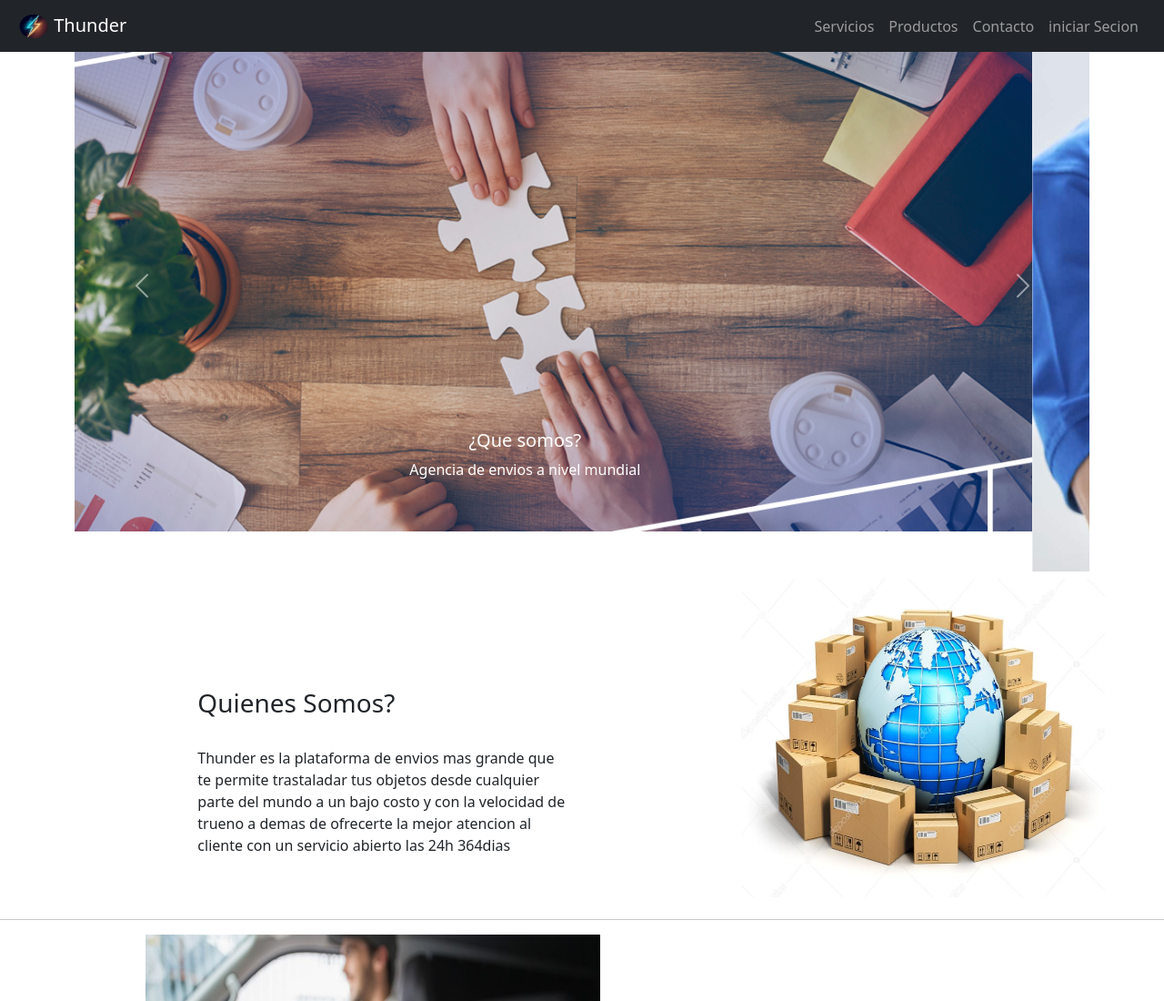
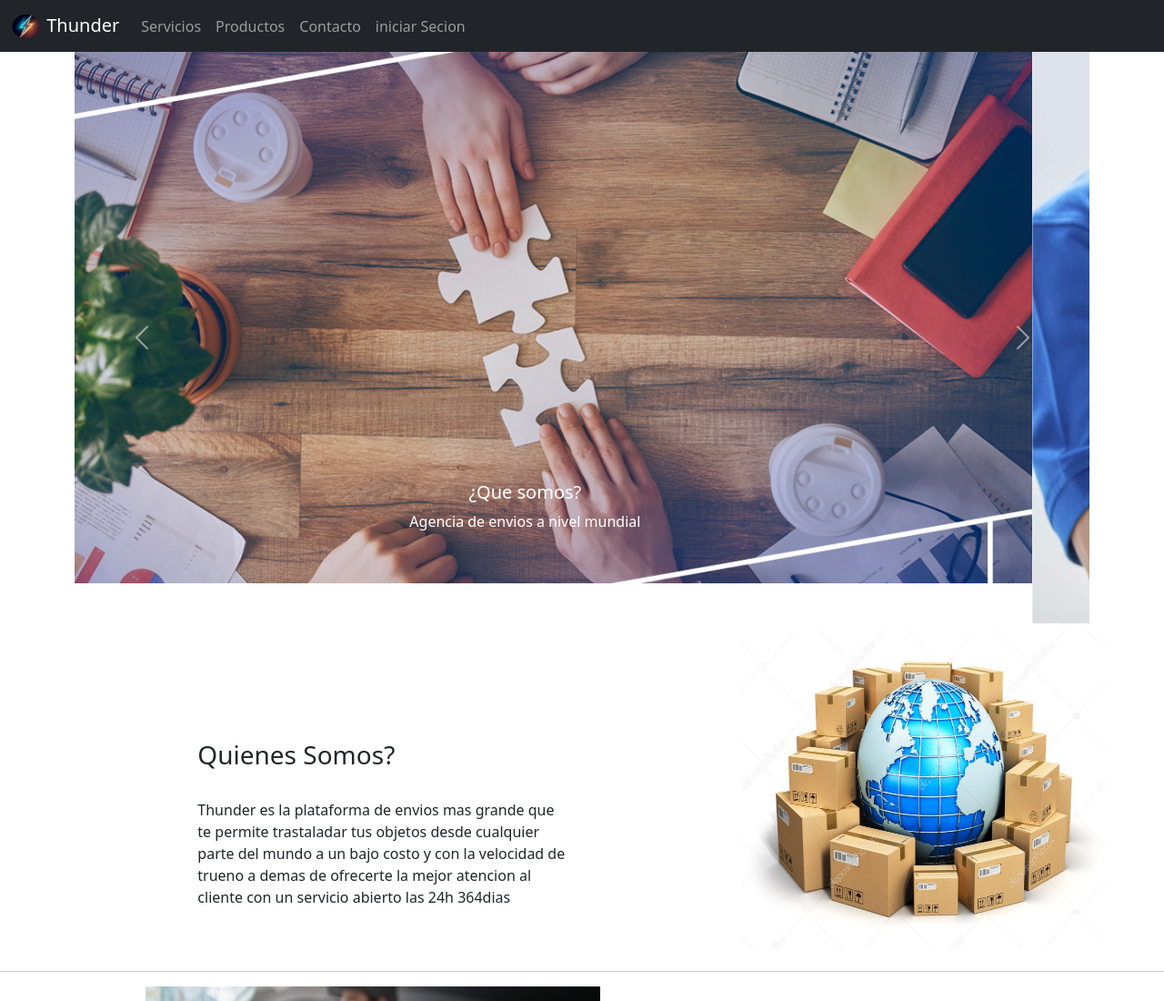
Before and after one commit to jvargas-ctrl/JoseVargasfrontend28147689, a plain HTML site: page index.html in a window 1280 px wide. Shown: the top 1100 px of the page at 91% size. Drawn offline with nearby package versions, Linux system fonts and the light colour scheme.

Commit message:
solucion er

```diff
--- a/index.html
+++ b/index.html
@@ -9,15 +9,14 @@
 
 <body>
 
-	<nav class="navbar navbar-expand-lg navbar-dark bg-dark d-flex p-2 bd-highlight fixed-top">
-		<div class="container-fluid ">
-			<a class="navbar-brand" href="#EnvioJV">
-				<img src="img/logo.png" alt="" width="34" height="30" class="d-inline-block align-text-top">
-			 Thunder </a>
+	<nav class="navbar navbar-expand-lg navbar-dark bg-dark ">
+		<div class="container-fluid">
+			<a class="navbar-brand" href="#EnvioJV"><img src="img/logo.png" alt="" width="34" height="30" class="d-inline-block align-text-top"> Thunder </a>
+
 			<button class="navbar-toggler" type="button" data-bs-toggle="collapse"  data-bs-target="#barra" >
 				<span class="navbar-toggler-icon"></span>
 			</button>
-		<div class="collapse navbar-collapse d-flex flex-row-reverse bd-highlight" id="barra">
+		<div class="collapse navbar-collapse" id="barra">
 
 			<ul class="nav navbar-nav navbar-right">
 
@@ -44,7 +43,7 @@
 		</div>
 	</nav>
 
-	<div id="car" class="carousel slide container-md mb-2" data-bs-ride="carousel" >
+	<div id="car" class="carousel slide container-md mb-2" data-bs-ride="carousel" id="" >
   <div class="carousel-indicators">
     <button type="button" data-bs-target="#car" data-bs-slide-to="0" class="active" aria-current="true" aria-label="Slide 1"></button>
     <button type="button" data-bs-target="#car" data-bs-slide-to="1" aria-label="Slide 2"></button>
```
